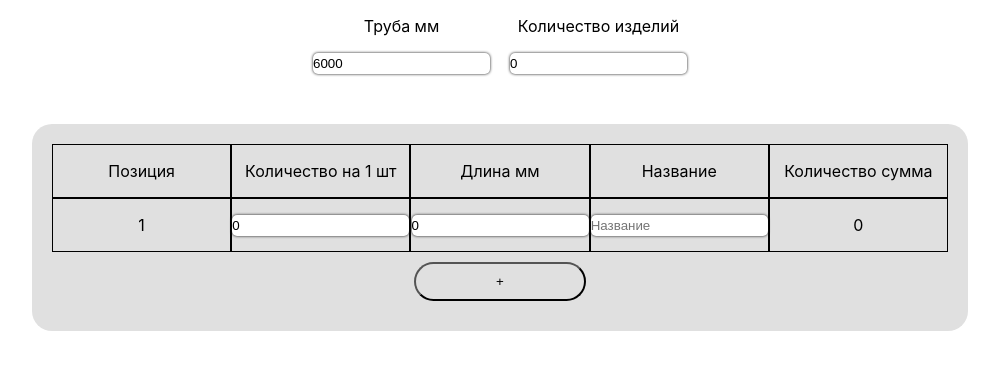
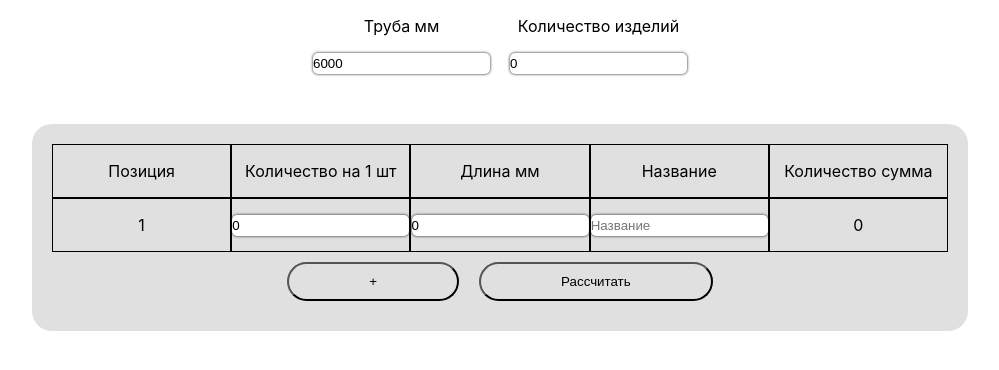
Before and after one commit to ros455/pipe-cutting-calculator, a React (Create React App) app: page / in a window 1280 px wide. Shown: the top 370 px of the page, without its empty margins (140-1139 px from the left). Built offline with nearby package versions, Linux system fonts and the light colour scheme.

Commit message:
added show resoult button

```diff
--- /dev/null
+++ b/src/components/DisplayResoult.jsx
@@ -0,0 +1,45 @@
+import React, { useEffect, useState } from 'react';
+
+const DisplayResoult = ({programmResoult, combinationResoult}) => {
+  // const [combinationState, setCombinationState] = useState([]);
+  // const [allCalculatePipeState, setAllCalculatePipeState] = useState([]);
+
+  // useEffect(() => {
+  //   const combinations = window.localStorage.getItem('combinations');
+  //   const allCalculatePipe = window.localStorage.getItem('allCalculatePipe');
+  //   if (combinations && allCalculatePipe) {
+  //     const parsedCombinations = JSON.parse(combinations);
+  //     const parsedAllCalculatePipe = JSON.parse(allCalculatePipe);
+  //     setCombinationState(parsedCombinations);
+  //     setAllCalculatePipeState(parsedAllCalculatePipe);
+  //   }
+  // }, []);
+
+  // console.log('combinationState',combinationState);
+  // console.log('allCalculatePipeState',allCalculatePipeState);
+    return (
+        <div>
+        {!!combinationResoult.length && combinationResoult.map((combination, idx) => (
+        <div key={idx}>
+          {combination.pos2
+            ? `Pos ${combination.pos1} - (${combination.name}) + Pos ${combination.pos2} - (${combination.name2})`
+            : `Pos ${combination.pos1} - (${combination.name})`}{" "}
+          - ({combination.quantity} шт по {combination.totalLength} мм)
+        </div>
+      ))}
+
+      <div className="display_program_pipe_cutting_wrap">
+      {!!programmResoult.length && programmResoult.map((item, idx) => (
+        <div className="display_program_pipe_cutting_block" key={idx}>
+          <p className="display_program_pipe_cutting_text_title">
+            Программа {idx + 1}: {item.count} труб
+          </p>
+          <p className="display_program_pipe_cutting_text_value"> {item.value}</p>
+        </div>
+      ))}
+      </div>
+        </div>
+    );
+};
+
+export default DisplayResoult;
--- a/src/components/MainPage.jsx
+++ b/src/components/MainPage.jsx
@@ -1,7 +1,8 @@
-import React, {useState} from 'react';
+import React, {useEffect, useState} from 'react';
 import '../styles/Main.scss';
 import Table from './Table';
 import Miscalculations from './Miscalculations';
+import DisplayResoult from './DisplayResoult';
 const MainPage = () => {
     const [combinations, setCombinations] = useState([]);
     const [pipe, setPipe] = useState(6000);
@@ -18,6 +19,25 @@ const MainPage = () => {
 // {id: 2, quantity: 8, length: 900, name: '', quantitySum: 32},
 //     ]);
     const [rows, setRows] = useState([{ id: 1, quantity: 0, length: 0, name: "", quantitySum: 0 }]);
+    const [programmResoult, setProgrammResoult] = useState([]);
+    const [combinationResoult, setCombinationResoult] = useState([]);
+    const [allCalculatePipeArray, setAllCalculatePipeArray] = useState([]);
+
+    const handleShowResoult = () => {
+        setCombinationResoult(combinations);
+        setProgrammResoult(allCalculatePipeArray);
+        // window.localStorage.setItem('combinations', JSON.stringify(combinations));
+        // window.localStorage.setItem('allCalculatePipe', JSON.stringify(allCalculatePipeArray));
+      }
+
+  useEffect(() => {
+    const newRows = [];
+    rows.forEach(item => {
+        const res = item.quantitySum = item.quantity * numbersPipe;
+        newRows.push({ id: item.id, quantity: item.quantity, length: item.length, name: item.name, quantitySum: res })
+      });
+    setRows(newRows)
+  },[numbersPipe])
 
     return (
         <div className='maim_page_wrap'>
@@ -44,13 +64,20 @@ const MainPage = () => {
             pipe={pipe}
             numbersPipe={numbersPipe}
             setRows={setRows}
-            rows={rows}/>
+            rows={rows}
+            handleShowResoult={handleShowResoult}/>
             <Miscalculations
+            allCalculatePipeArray={allCalculatePipeArray}
+            setAllCalculatePipeArray={setAllCalculatePipeArray}
             combinations={combinations}
             setCombinations={setCombinations}
             pipe={pipe}
             numbersPipe={numbersPipe}
-            rows={rows}/>
+            rows={rows}
+            handleShowResoult={handleShowResoult}/>
+            <DisplayResoult
+            programmResoult={programmResoult}
+            combinationResoult={combinationResoult}/>
         </div>
     );
 };
--- a/src/components/Table.jsx
+++ b/src/components/Table.jsx
@@ -3,8 +3,8 @@ import "../styles/Tables.scss";
 import TableTitle from "./TableTitle";
 import TableData from "./TableData";
 
-const Table = ({pipe, numbersPipe, rows, setRows, combinations}) => {
-  const [validationRows, setValidationRows] = useState([])
+const Table = ({pipe, numbersPipe, rows, setRows, combinations, handleShowResoult}) => {
+  const [validationRows, setValidationRows] = useState([]);
 
   const handleAddRow = () => {
     setRows((prevBlocks) => [
@@ -54,6 +54,9 @@ const Table = ({pipe, numbersPipe, rows, setRows, combinations}) => {
           <button className="button_add_new_line_item" onClick={handleAddRow}>
             +
           </button>
+          <button className="button_add_new_line_item" onClick={() => handleShowResoult()}>
+          Рассчитать
+          </button>
         </div>
       </div>
     </div>
--- a/src/components/TableData.jsx
+++ b/src/components/TableData.jsx
@@ -21,6 +21,7 @@ const TableData = ({
       setValidationRows(copyValidationRows);
     }
   }, [errorLength]);
+
 
   const handleSetQuantity = (e) => {
     setRows((prevBlocks) =>
--- a/src/styles/Tables.scss
+++ b/src/styles/Tables.scss
@@ -57,6 +57,7 @@
     background-color: transparent;
     border-radius: 20px;
     cursor: pointer;
+    margin: 0px 10px;
 }
 
 .danger {
```
Also changed, not shown: src/components/Miscalculations.jsx (+50 -31 lines).
